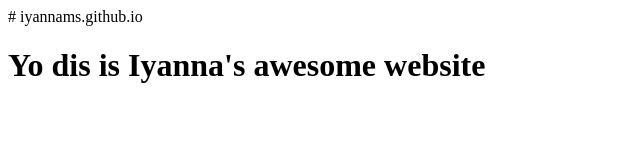
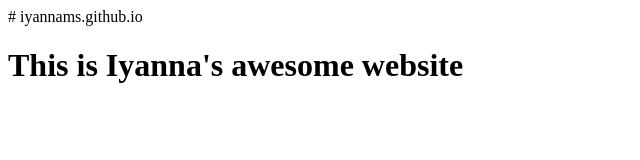
Before and after one commit to iyannams/iyannams.github.io, a plain HTML site: page index.html in a window 1280 px wide. Shown: the whole page, without its empty margins (0-640 px from the left). Drawn offline with Linux system fonts and the light colour scheme.

Commit message:
Update index.html

```diff
--- a/index.html
+++ b/index.html
@@ -1,3 +1,3 @@
 # iyannams.github.io
 
-<h1> Yo dis is Iyanna's awesome website </h1>
+<h1> This is Iyanna's awesome website </h1>
```
